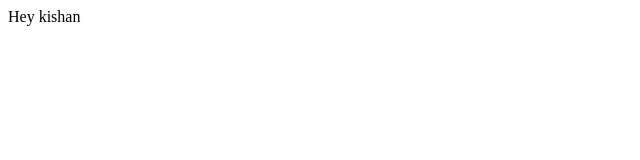
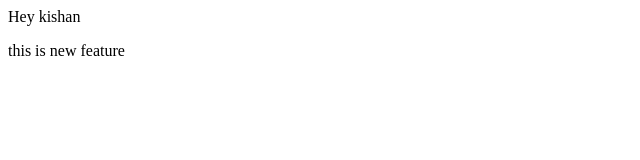
Before and after one commit to kishan256-lab/localrepo, a plain HTML site: page index.html in a window 1280 px wide. Shown: the whole page, without its empty margins (0-640 px from the left). Drawn offline with Linux system fonts and the light colour scheme.

Commit message:
add new featur

```diff
--- a/index.html
+++ b/index.html
@@ -1,3 +1,6 @@
 <p>
     Hey kishan
 </p>
+<p>
+    this is new feature
+</p>
```
